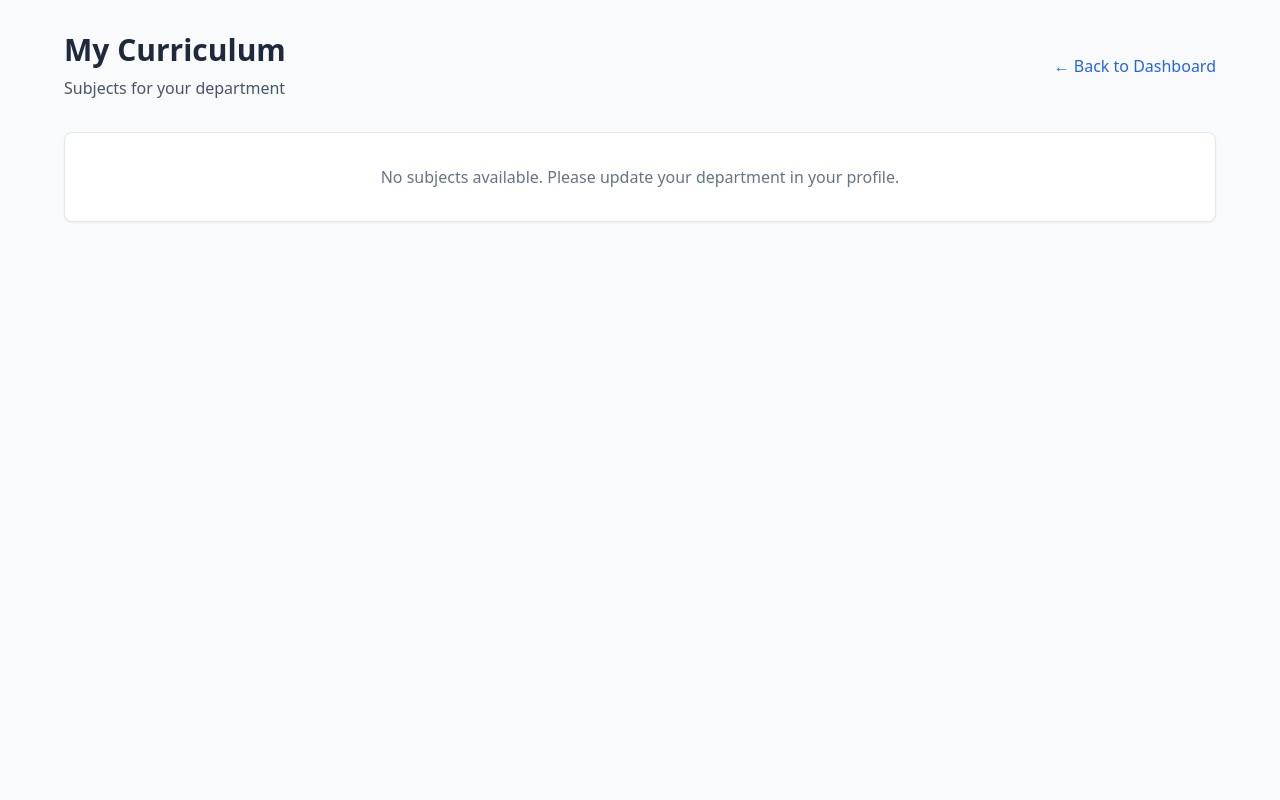
After one commit to adekmmwd/university_management_system, a Flask app: template templates/curriculum/subject_list.html in a window 1280 px wide. The commit adds this page. Run offline with Flask 3, Linux system fonts and the light colour scheme; the template is opened without the code that fills it, so the values that code supplies are empty; parts of the project's set-up code (start-up, migrations or seed data) failed here and were passed over; some libraries are stand-ins or nearby versions.

Commit message:
View Required Core & Elective Subjects

```diff
--- a/templates/base.html
+++ b/templates/base.html
@@ -21,6 +21,13 @@
         class="mb-4 hover:text-amber-400"
         >Course Catalog</a
       >
+      {% if session.get('role') == 'student' %}
+      <a
+        href="{{ url_for('curriculum.my_curriculum') }}"
+        class="mb-4 hover:text-amber-400"
+        >My Curriculum</a
+      >
+      {% endif %}
       <a
         href="{{ url_for('community.students_list') }}"
         class="mb-4 hover:text-amber-400"
--- /dev/null
+++ b/templates/curriculum/subject_list.html
@@ -0,0 +1,129 @@
+{% extends "base.html" %} {% block content %}
+<div class="max-w-6xl mx-auto">
+  <div
+    class="flex flex-col sm:flex-row sm:items-center sm:justify-between mb-8 gap-4"
+  >
+    <div>
+      <h1 class="text-3xl font-bold">My Curriculum</h1>
+      <p class="text-slate-600 mt-2">
+        Subjects for your department{% if department %}: {{ department }}{%
+        endif %}
+      </p>
+    </div>
+    <div>
+      <a
+        href="{{ url_for('staff.profile') }}"
+        class="inline-flex items-center gap-2 text-blue-600 hover:text-blue-800 font-medium"
+      >
+        &larr; Back to Dashboard
+      </a>
+    </div>
+  </div>
+
+  {% if not department %}
+  <div
+    class="bg-white p-8 rounded-lg shadow-sm border border-slate-200 text-center"
+  >
+    <p class="text-slate-500">
+      No subjects available. Please update your department in your profile.
+    </p>
+  </div>
+  {% else %} {% if not core_subjects and not elective_subjects %}
+  <div
+    class="bg-white p-8 rounded-lg shadow-sm border border-slate-200 text-center"
+  >
+    <p class="text-slate-500">No subjects available for your department yet.</p>
+  </div>
+  {% else %}
+  <div class="grid gap-6 lg:grid-cols-2">
+    <section class="bg-white p-6 rounded-lg shadow-sm border border-slate-200">
+      <div class="flex items-center justify-between mb-4">
+        <div>
+          <h2 class="text-2xl font-bold">Core Subjects</h2>
+          <p class="text-slate-500 text-sm">
+            Mandatory curriculum requirements.
+          </p>
+        </div>
+        <span
+          class="inline-flex items-center px-3 py-1 rounded-full bg-slate-100 text-slate-700 text-sm"
+          >{{ core_subjects|length }}</span
+        >
+      </div>
+      {% if core_subjects %}
+      <div class="space-y-4">
+        {% for subject in core_subjects %}
+        <div
+          class="border border-slate-200 rounded-xl p-4 hover:border-blue-300 transition-colors"
+        >
+          <div class="flex items-start justify-between gap-4">
+            <div>
+              <p class="text-slate-500 text-sm mb-1">
+                {{ subject.course_code }}
+              </p>
+              <h3 class="text-xl font-semibold text-slate-900">
+                {{ subject.course_name }}
+              </h3>
+            </div>
+            <span
+              class="inline-flex items-center px-3 py-1 rounded-full bg-amber-100 text-amber-800 text-xs font-bold"
+              >Core</span
+            >
+          </div>
+          {% if subject.description %}
+          <p class="mt-3 text-slate-600 text-sm">{{ subject.description }}</p>
+          {% endif %}
+        </div>
+        {% endfor %}
+      </div>
+      {% else %}
+      <p class="text-slate-500">No core subjects found for your department.</p>
+      {% endif %}
+    </section>
+
+    <section class="bg-white p-6 rounded-lg shadow-sm border border-slate-200">
+      <div class="flex items-center justify-between mb-4">
+        <div>
+          <h2 class="text-2xl font-bold">Elective Subjects</h2>
+          <p class="text-slate-500 text-sm">Optional courses you can choose.</p>
+        </div>
+        <span
+          class="inline-flex items-center px-3 py-1 rounded-full bg-slate-100 text-slate-700 text-sm"
+          >{{ elective_subjects|length }}</span
+        >
+      </div>
+      {% if elective_subjects %}
+      <div class="space-y-4">
+        {% for subject in elective_subjects %}
+        <div
+          class="border border-slate-200 rounded-xl p-4 hover:border-blue-300 transition-colors"
+        >
+          <div class="flex items-start justify-between gap-4">
+            <div>
+              <p class="text-slate-500 text-sm mb-1">
+                {{ subject.course_code }}
+              </p>
+              <h3 class="text-xl font-semibold text-slate-900">
+                {{ subject.course_name }}
+              </h3>
+            </div>
+            <span
+              class="inline-flex items-center px-3 py-1 rounded-full bg-slate-100 text-slate-700 text-xs font-bold"
+              >Elective</span
+            >
+          </div>
+          {% if subject.description %}
+          <p class="mt-3 text-slate-600 text-sm">{{ subject.description }}</p>
+          {% endif %}
+        </div>
+        {% endfor %}
+      </div>
+      {% else %}
+      <p class="text-slate-500">
+        No elective subjects found for your department.
+      </p>
+      {% endif %}
+    </section>
+  </div>
+  {% endif %} {% endif %}
+</div>
+{% endblock %}
```
Also changed, not shown: epic2_curriculum/routes.py (+52 -1 lines), epic2_curriculum/services.py (+33 -0 lines), supabase/migrations/20260430120000_add_subject_type_to_courses.sql (added).
